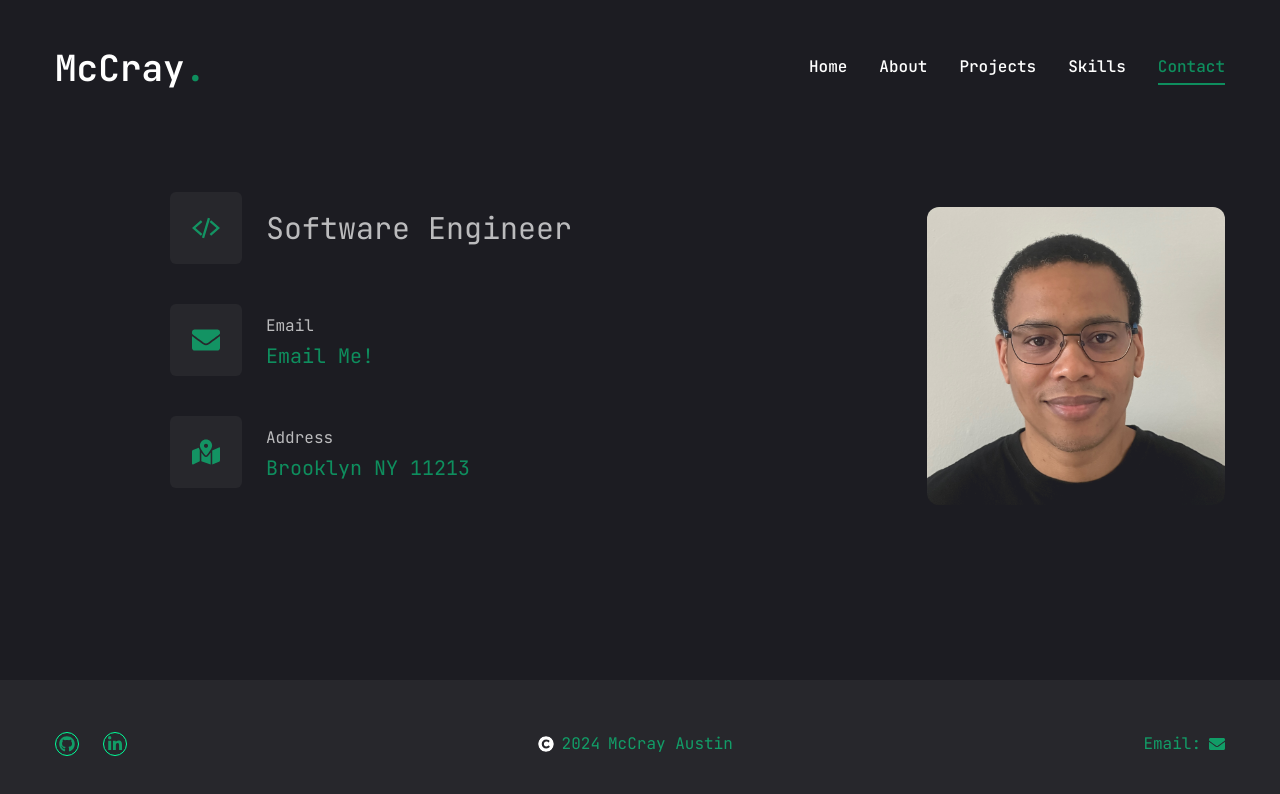
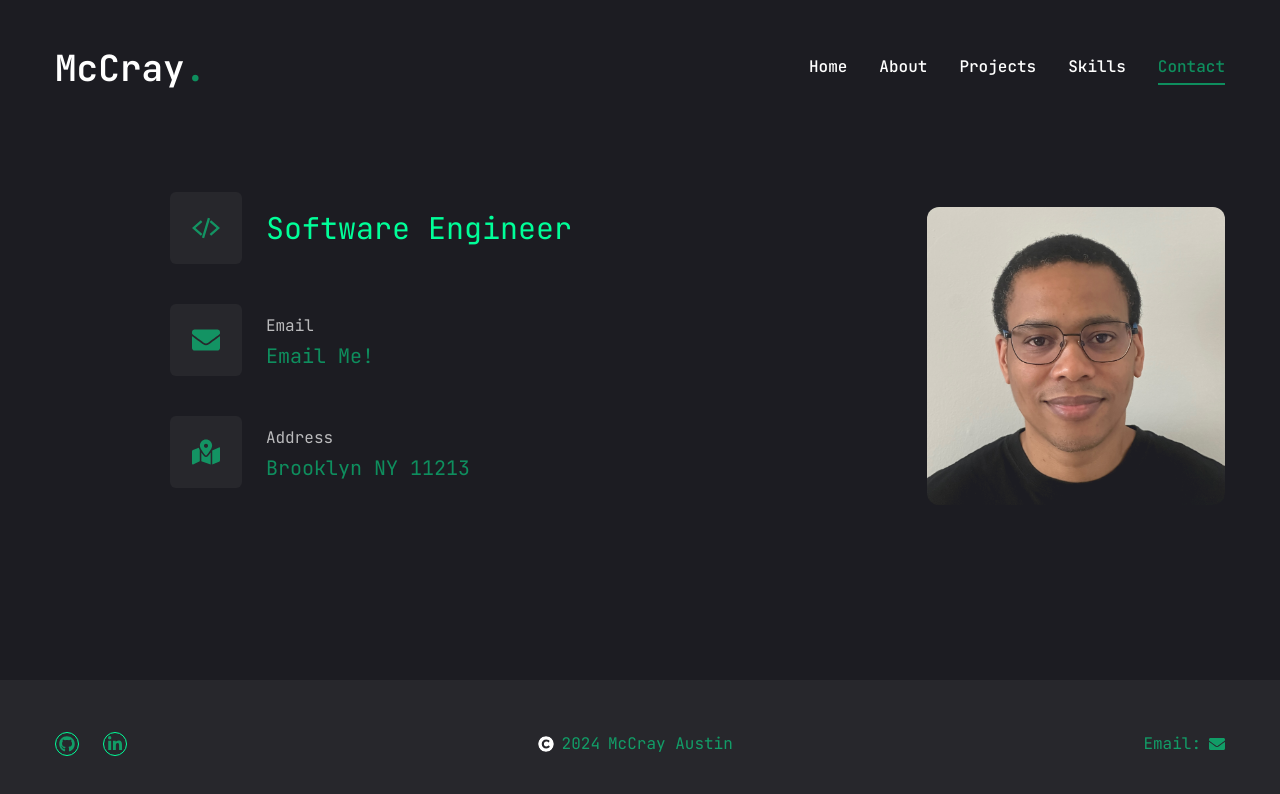
Before and after one commit to mmaustin/mccray-portfolio, a Next.js app in the folder next-portfolio/: page /contact in a window 1280 px wide. Shown: the top 794 px of the page. Built offline with nearby package versions, Linux system fonts and the light colour scheme.

Commit message:
Changed text color of desired job, contact page

```diff
--- a/next-portfolio/app/contact/page.jsx
+++ b/next-portfolio/app/contact/page.jsx
@@ -7,7 +7,7 @@ import { IoCodeSlashSharp } from "react-icons/io5";
 const info = [
   {
     icon: <IoCodeSlashSharp />,
-    title: <p className=" text-3xl">Software Engineer</p>,
+    title: <p className="text-accent text-3xl">Software Engineer</p>,
     description: ""
   },
   {
```
